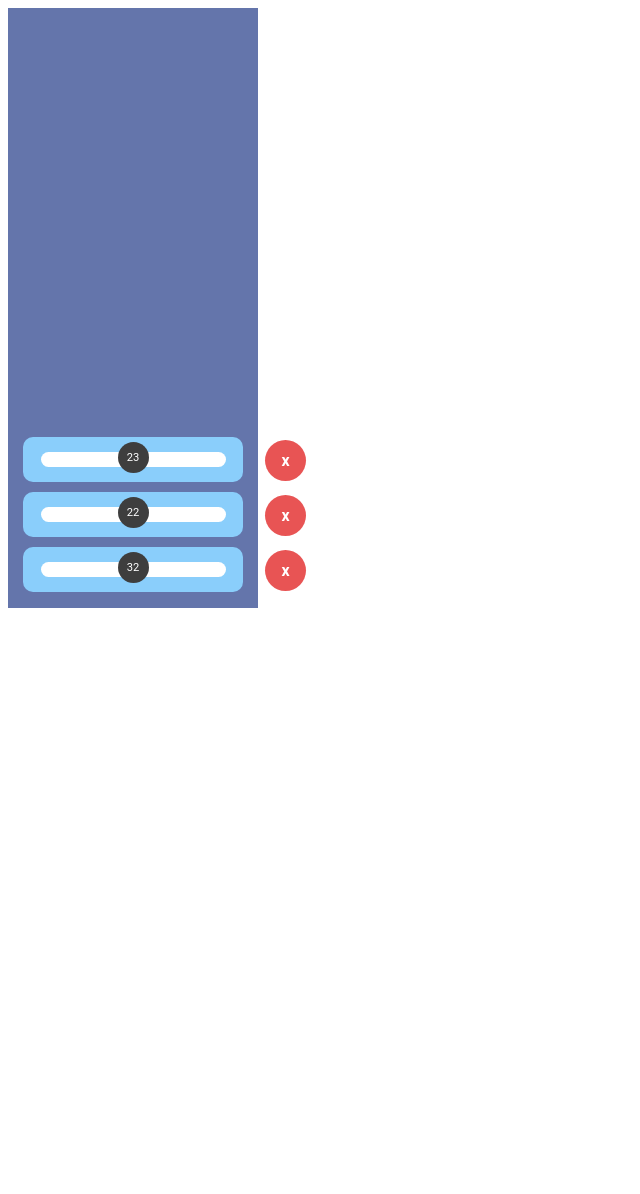
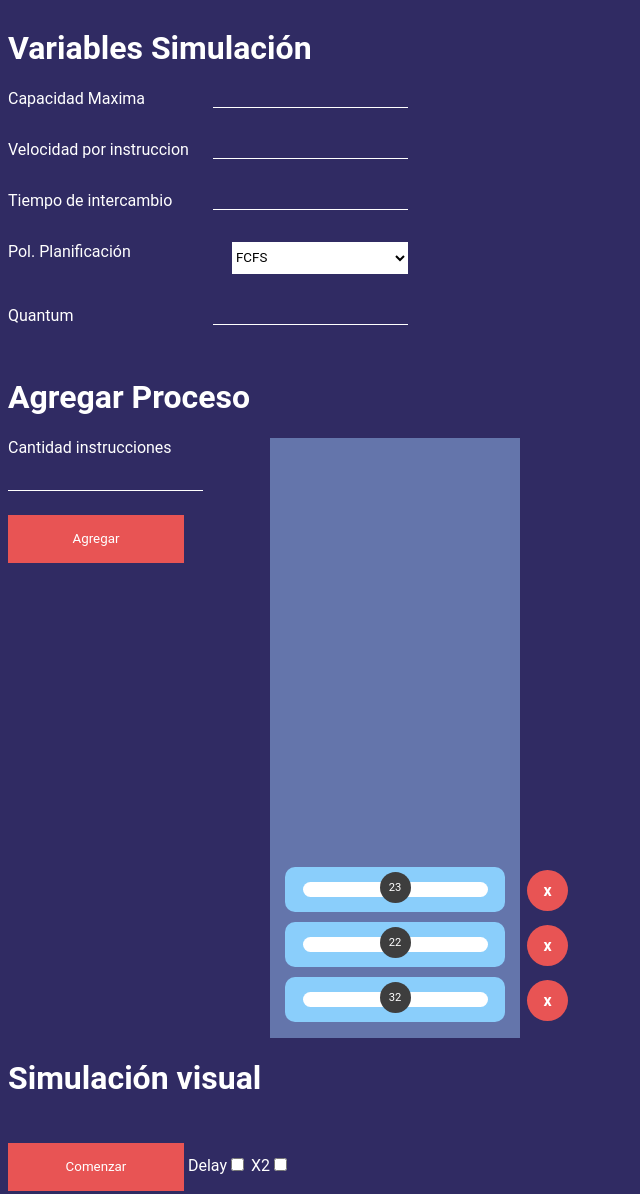
Before and after one commit to Sebastian-Sosa19/SimulacionProyecto, a plain HTML site: page index.html in a window 1280 px wide. Shown: the whole page, without its empty margins (0-640 px from the left). Before the commit the page ends 800 px from the top, so only its background shows below. Drawn offline with Linux system fonts and the light colour scheme.

Commit message:
Estilos en general

```diff
--- a/index.html
+++ b/index.html
@@ -1,5 +1,6 @@
 <!DOCTYPE html>
 <html lang="en">
+
 <head>
     <meta charset="UTF-8">
     <meta http-equiv="X-UA-Compatible" content="IE=edge">
@@ -8,7 +9,33 @@
     <script src="script.js"></script>
     <title>Document</title>
 </head>
+
 <body>
+
+    <div class="inputs-container">
+        <h1>Variables Simulación</h1>
+        <div class="inputs-yeah"><span>Capacidad Maxima</span><input type="text" class="parameter"></div>
+        <div class="inputs-yeah"><span>Velocidad por instruccion</span><input type="text" class="parameter"></div>
+        <div class="inputs-yeah"><span>Tiempo de intercambio</span><input type="text" class="parameter"></div>
+        <div class="inputs-yeah">
+            <span>Pol. Planificación</span><select name="" id="">
+                <option value="">FCFS</option>
+                <option value="">Round Robin</option>
+                <option value="">SPN</option>
+                <option value="">HRRN</option>
+            </select>
+
+        </div>
+        <div class="inputs-yeah"><span>Quantum</span><input type="text" class="parameter"></div>
+    </div>
+
+    <h1>Agregar Proceso</h1>
+    <div class="add-process-container">
+        <div class="add-process">
+            <label>Cantidad instrucciones</label><br>
+            <input type="text" class="parameter"> <br>
+            <button>Agregar</button>
+        </div>
 
         <div class="process-container-param">
 
@@ -40,6 +67,18 @@
             </div>
 
         </div>
+    </div>
+
+    <div>
+        <h1>Simulación visual</h1>
+        <div>
+            <button>Comenzar</button>
+            <span>Delay</span><input class="check-option" type="checkbox" name="Delay" id="" value="Delay">
+            <span>X2</span><input class="check-option" type="checkbox" name="" id="">
+        </div>
+
+    </div>
 
 </body>
+
 </html>
--- a/style.css
+++ b/style.css
@@ -1,5 +1,4 @@
-
-:root{
+:root {
     --bg-color: #302B63;
     --blue-complement: #6475AB;
     --dark-color: #3E3E3E;
@@ -8,13 +7,83 @@
     --secondary-text: #878787;
 }
 
-body, *{
+body,
+* {
     font-family: 'Roboto', sans-serif;
+    background-color: var(--bg-color);
+    color: var(--light-color);
 }
+
+button {
+    border: none;
+    background-color: var(--incentive-color);
+    width: 11rem;
+    height: 3rem;
+    margin-top: 1.5rem;
+}
+
+button:hover {
+    cursor: pointer;
+}
+
+option {
+    background-color: var(--light-color);
+    color: black;
+}
+
+.inputs-container {
+    display: flex;
+    flex-direction: column;
+    width: 25rem;
+}
+
+.inputs-container select {
+    background-color: white;
+    color: black;
+    border: none;
+    width: 11rem;
+    height: 2rem;
+}
+
+.parameter {
+    border: 0;
+    outline: none;
+    border-bottom-color: white;
+    border-bottom: 1px solid #ffffff;
+}
+
+.inputs-yeah {
+    margin-bottom: 2rem;
+    display: flex;
+    justify-content: space-between;
+}
+
+.add-process-container {
+    display: flex;
+    justify-content: space-between;
+    width: 32rem;
+}
+
+.add-process input {
+    margin-top: 1rem;
+}
+
+.ckeck-option {
+    background-color: #fff;
+    border: 1px solid #ccc;
+    border-radius: 50%;
+    cursor: pointer;
+    height: 28px;
+    left: 0;
+    position: absolute;
+    top: 0;
+    width: 28px;
+}
+
 
 /*-----------Process segment----------*/
 
-.process-container-param{
+.process-container-param {
     box-sizing: border-box;
     padding: 1em;
     width: 250px;
@@ -25,7 +94,7 @@ body, *{
     align-items: center;
 }
 
-.process{
+.process {
     margin-top: 10px;
     position: relative;
     width: 220px;
@@ -37,49 +106,44 @@ body, *{
     align-items: center;
 }
 
-.white-space{
-    width:185px;
+.white-space {
+    width: 185px;
     height: 15px;
     background-color: var(--light-color);
     text-align: center;
     border-radius: 10px;
 }
 
-.instructions-left{
+.instructions-left {
     background-color: var(--dark-color);
     color: var(--light-color);
     font-size: 0.7em;
-
     display: flex;
     justify-content: center;
     align-items: center;
     width: 15px;
     height: 15px;
-
     position: absolute;
     padding: 8px;
     border-radius: 100%;
-    left:43%;
-    top:5px;
+    left: 43%;
+    top: 5px;
+}
 
-}
-.instruction-remove{
+.instruction-remove {
     cursor: pointer;
-
     background-color: var(--incentive-color);
     color: var(--light-color);
     font-size: 1em;
     font-weight: bold;
-
     display: flex;
     justify-content: center;
     align-items: center;
     width: 25px;
     height: 25px;
-
     position: absolute;
     padding: 8px;
     border-radius: 100%;
-    left:110%;
-    top:3px;
+    left: 110%;
+    top: 3px;
 }
```
Lines whose indentation alone changed are shown as unchanged.
